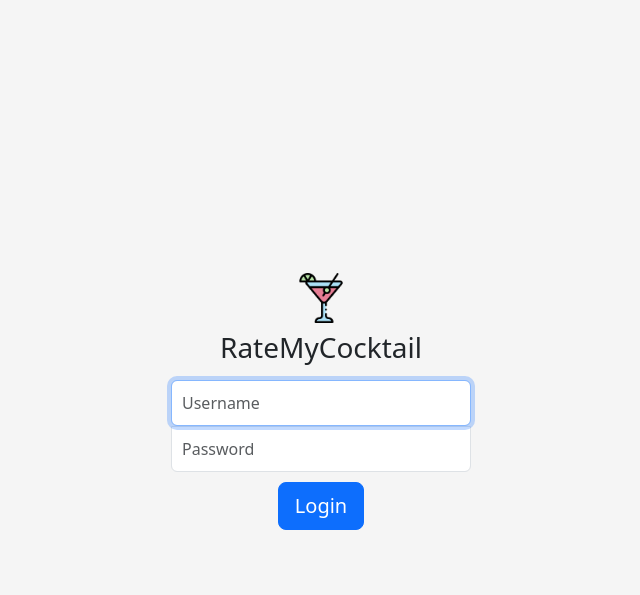
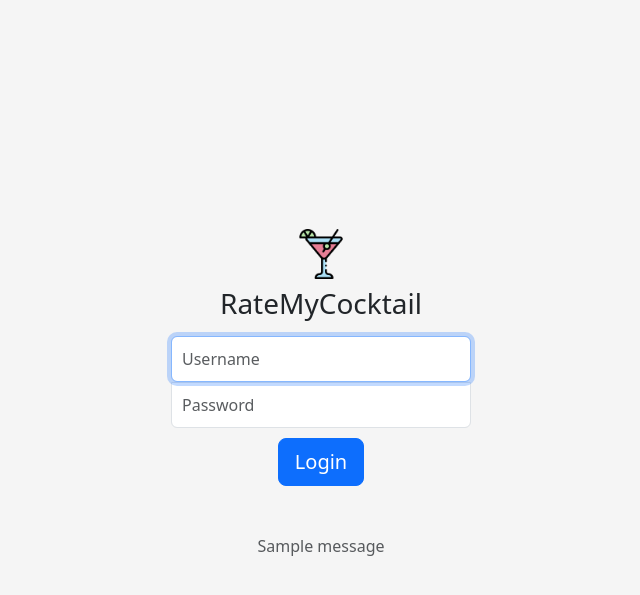
Before and after one commit to egecam/RateMyCocktail, a Django app: page /login in a window 1280 px wide. Shown: the top 595 px of the page, without its empty margins (319-959 px from the left). Run offline with Django 4.2, Linux system fonts and the light colour scheme; tables that the repository leaves empty hold one stand-in row (values such as "Sample post"); one stand-in notice (Sample message) is shown.

Commit message:
show error message

```diff
--- a/backend/Cocktails/templates/login.html
+++ b/backend/Cocktails/templates/login.html
@@ -23,7 +23,12 @@
         <input id="username" class="form-control" placeholder="Username" name = "username" required="" autofocus="" type="text">
         <input id="password" class="form-control" placeholder="Password" name = "password" required="" type="password">
         <button class="btn btn-lg btn-primary btn-block" type="submit">Login</button>
-    </form>
+        {% if messages %}
+        {% for message in messages %}
+          <p class="mt-5 text-muted">{{ message }}</p>
+        {% endfor %}
+      {% endif %}
+      </form>
   </body>
 </html>
 
```
